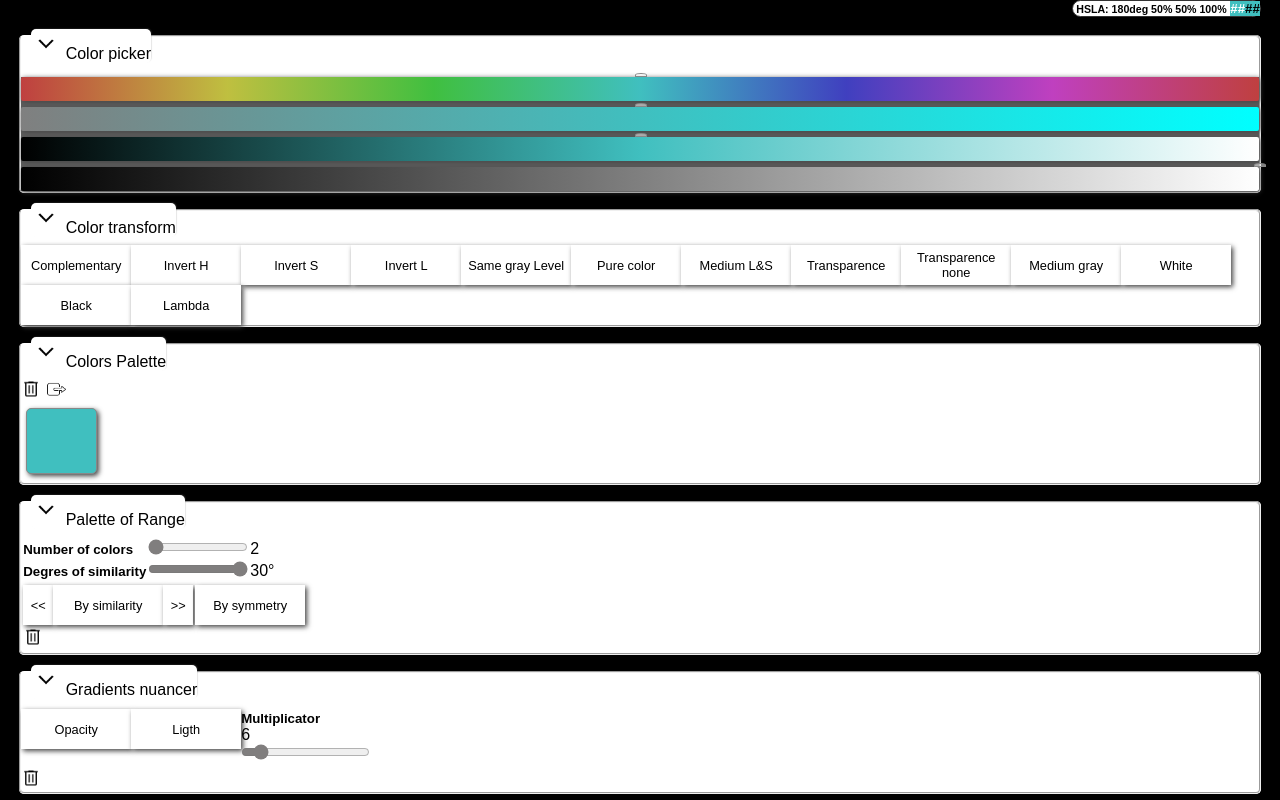
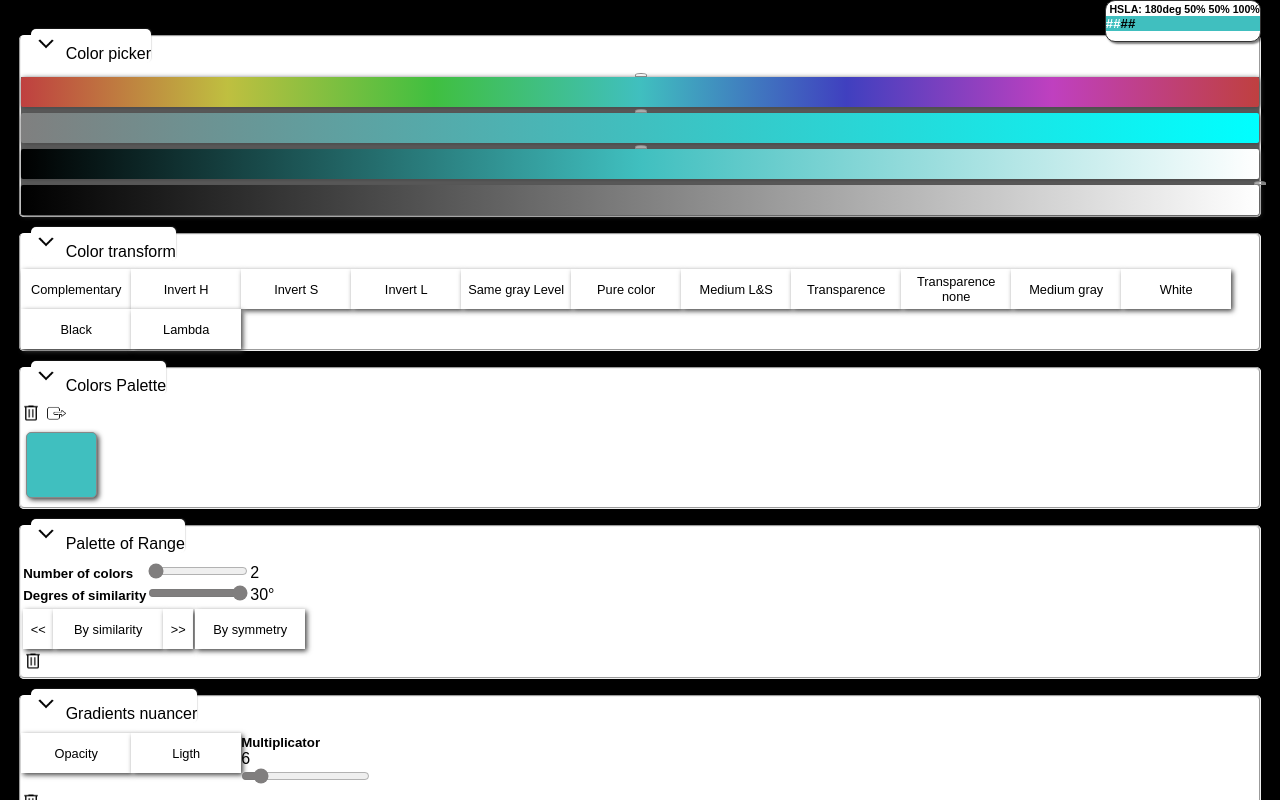
Before and after one commit to Cdjcee/colorable, a plain HTML site: page index.html in a window 1280 px wide. Both pictures are taken after a click on the element 640 px from the left and 89 px from the top of the page. Shown: the top 800 px of the page. Drawn offline with Linux system fonts and the light colour scheme.

Commit message:
tactil test

```diff
--- a/functions.js
+++ b/functions.js
@@ -10,7 +10,7 @@ function printColor()
     </div>`
     )
     hslaName.innerHTML = `<span class="textInfo">HSLA: ${hueAngle}deg ${satur}% ${lumi}% ${alph}%</span>
-    <span style ="background:${color}" "align=rigth"><span style="color:#FFF">##</span>##</span>`
+    <br><div style ="background:${color}" class="colorSelected"><span style="color:#FFF">##</span>##</div>`
 title_one.innerHTML = `HSLa: ${hueAngle}deg ${satur}% ${lumi}% ${alph}%`
 }
 
@@ -170,7 +170,7 @@ function degradContainer(){
                 color = "hsla("+hueAngle+"deg, "+satur+"%, "+lumi+"%, "+alph+"%)"
                 title_one.innerHTML = `HSLa: ${hueAngle}deg ${satur}% ${lumi}% ${alph}%`
                 hslaName.innerHTML = `<span class="textInfo">HSLA: ${hueAngle}deg ${satur}% ${lumi}% ${alph}%</span>
-                <span style ="background:${color}" "align=rigth"><span style="color:#FFF">##</span>##</span>`
+                <div style ="background:${color}" class="colorSelected"><span style="color:#FFF">##</span>##</div>`
 
 
             degradContainer()
--- a/style.css
+++ b/style.css
@@ -14,7 +14,14 @@
     vertical-align: top;
 
      }
+.topInfo{
+  height: 40px;
 
+}
+.colorSelected
+{
+  width: 100%;
+}
 .section{
   max-width: 100%;
 }
@@ -204,7 +211,7 @@ background: linear-gradient(to right,  hsl(0deg, 50%, 50%),
                                        hsl(360deg, 50%, 50%)
                                        );
 width: 100%;
-height: 24px;
+height: 30px;
 border-radius: 2px;
 box-shadow: 1px 1px 5px #444;
 cursor: crosshair;
@@ -216,7 +223,7 @@ cursor: crosshair;
 
   );
 width: 100%;
-height: 24px;
+height: 30px;
 border-radius: 2px;
 box-shadow: 1px 1px 5px #444;
 cursor: crosshair;
@@ -230,7 +237,7 @@ cursor: crosshair;
   hsl(0deg, 0%, 100%)
   );
 width: 100%;
-height: 24px;
+height: 30px;
 border-radius: 2px;
 box-shadow: 1px 1px 5px #444;
 cursor: crosshair;
@@ -244,7 +251,7 @@ cursor: crosshair;
   hsl(0deg, 50%, 100%)
   );
 width: 100%;
-height: 24px;
+height: 30px;
 border-radius: 2px;
 box-shadow: 1px 1px 5px #444;
 cursor: crosshair;
```
